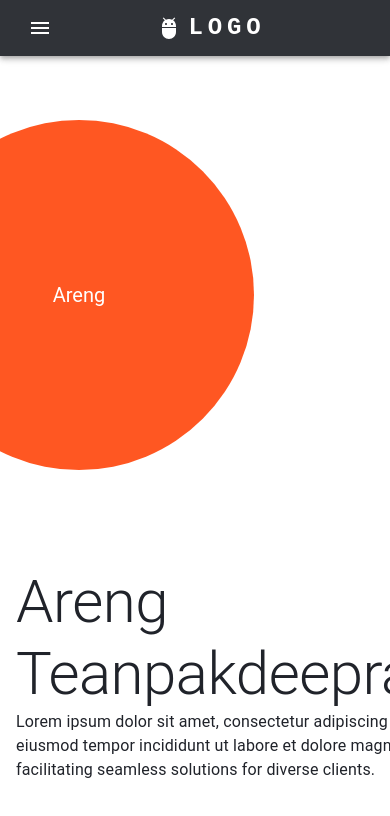
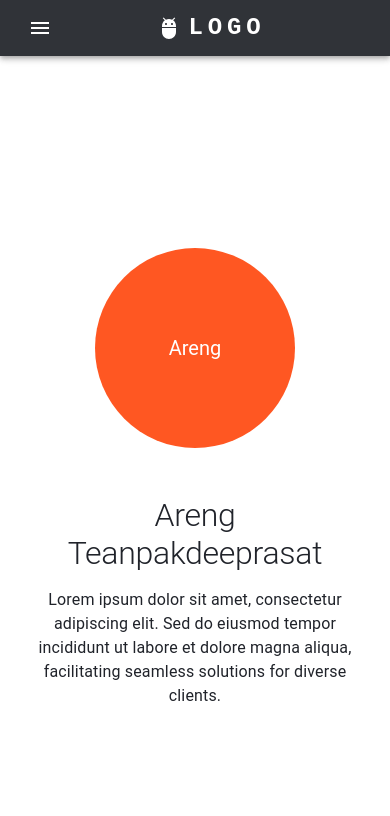
Before and after one commit to Areng14/web_profile, a Next.js app: page / in a window 390 px wide. Shown: the top 816 px of the page. Built offline with nearby package versions, Linux system fonts and the light colour scheme; what @mui/material-nextjs would draw is missing.

Commit message:
Change Responsive design

```diff
--- a/app/page.tsx
+++ b/app/page.tsx
@@ -1,35 +1,74 @@
-import { Avatar, Box, Container, Grid2, Typography } from "@mui/material";
+import {
+  Avatar,
+  Box,
+  Container,
+  Divider,
+  Grid2,
+  Typography,
+} from "@mui/material";
 import { deepOrange } from "@mui/material/colors";
 
 export default function Home() {
   return (
-    <div>
-      <Container maxWidth="md">
-        <Grid2 container spacing={6} marginY={8} paddingRight={15}>
+    <Box sx={{ minHeight: "100vh", display: "flex", alignItems: "center" }}>
+      <Container maxWidth="lg">
+        <Grid2
+          container
+          spacing={6}
+          sx={{
+            py: { xs: 4, md: 8 },
+            alignItems: "center",
+          }}
+        >
+          {/* Avatar Section */}
           <Grid2
-            size={{ md: 6, xs: 12 }}
+            size={{ xs: 12, md: 6 }}
             sx={{
               display: "flex",
-              alignItems: "center",
-              justifyContent: "flex-end",
+              justifyContent: { xs: "center", md: "flex-end" },
+              px: { xs: 2, md: 4 },
             }}
           >
-            <Avatar sx={{ bgcolor: deepOrange[500], width: 350, height: 350 }}>
+            <Avatar
+              sx={{
+                bgcolor: deepOrange[500],
+                width: { xs: 200, sm: 280, md: 350 },
+                height: { xs: 200, sm: 280, md: 350 },
+              }}
+            >
               Areng
             </Avatar>
           </Grid2>
+
+          {/* Text Content Section */}
           <Grid2
-            size={{ md: 6, xs: 12 }}
-            sx={{ display: "flex", justifyContent: "flex-start" }}
-            marginTop={6}
+            size={{ xs: 12, md: 6 }}
+            sx={{
+              display: "flex",
+              justifyContent: { xs: "center", md: "flex-start" },
+              textAlign: { xs: "center", md: "left" },
+              px: { xs: 2, md: 4 },
+            }}
           >
             <Box>
-              <Typography variant="h2">
+              <Typography
+                variant="h2"
+                sx={{
+                  fontSize: { xs: "2rem", sm: "2.5rem", md: "3.75rem" },
+                  mb: 2,
+                  wordBreak: "break-word",
+                }}
+              >
                 Areng
                 <br />
                 Teanpakdeeprasat
               </Typography>
-              <Typography>
+              <Typography
+                sx={{
+                  fontSize: { xs: "1rem", md: "1.1rem" },
+                  maxWidth: { xs: "100%", md: "90%" },
+                }}
+              >
                 Lorem ipsum dolor sit amet, consectetur adipiscing elit. Sed do
                 eiusmod tempor incididunt ut labore et dolore magna aliqua,
                 facilitating seamless solutions for diverse clients.
@@ -38,6 +77,6 @@ export default function Home() {
           </Grid2>
         </Grid2>
       </Container>
-    </div>
+    </Box>
   );
 }
```
